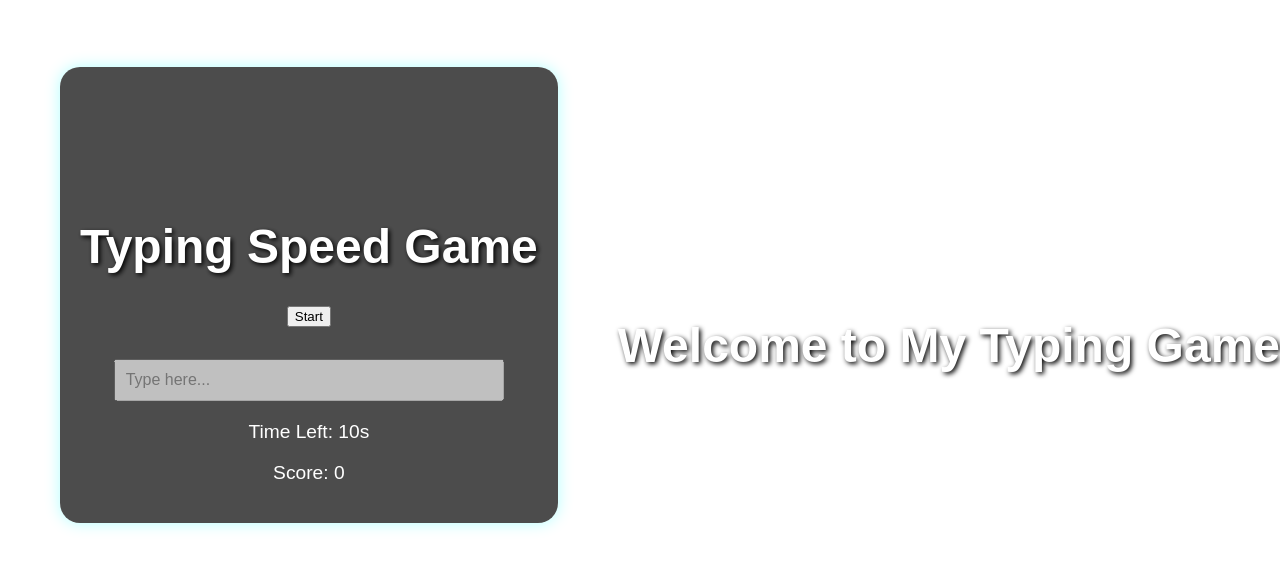
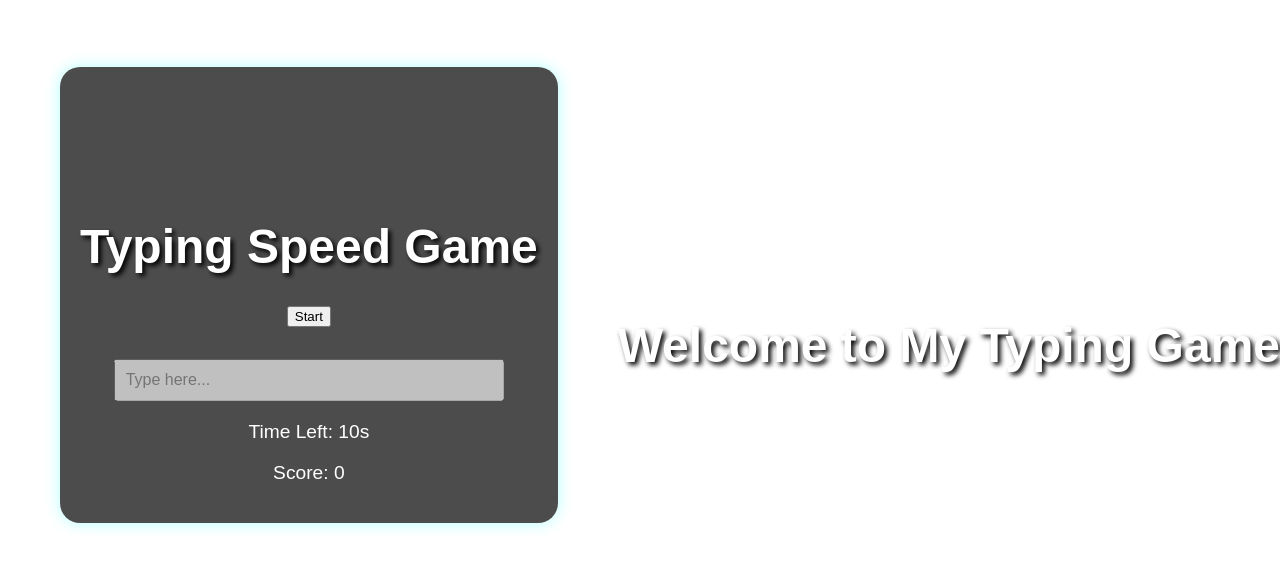
Before and after one commit to thegot908/Typing-Speed-Game, a plain HTML site: page index.html in a window 1280 px wide. Shown: the part 105-674 px from the top of the page. Drawn offline with Linux system fonts and the light colour scheme.

Commit message:
Update index.html

```diff
--- a/index.html
+++ b/index.html
@@ -39,7 +39,7 @@
     h1 {
       padding-top: 100px;
       font-size: 48px;
-      text-shadow: 2px 2px 5px black;
+      text-shadow: 3px 3px 5px black;
     }
   </style>
 </head>
```
